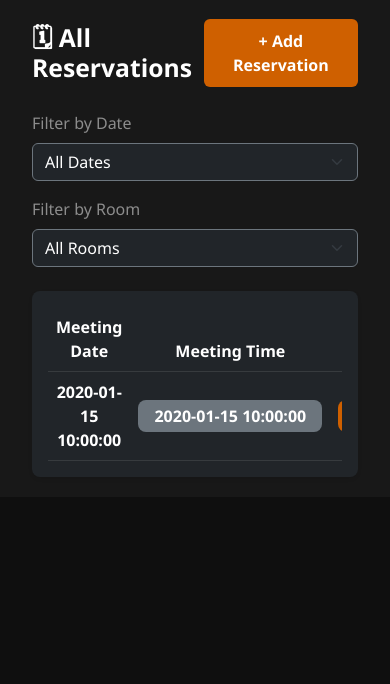
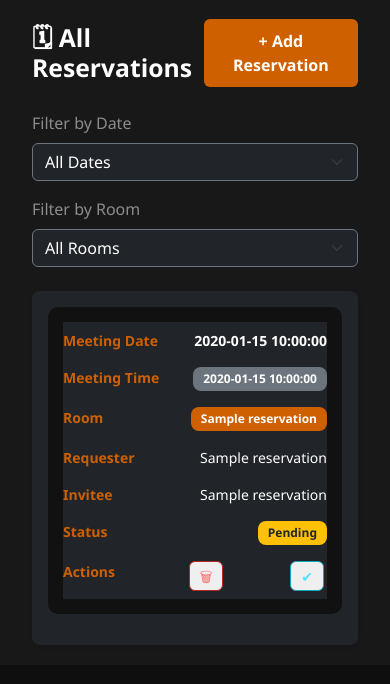
Before and after one commit to mckinsey664/booking, a Flask app: template templates/admin_reservations.html in a window 390 px wide. Shown: the part 77-761 px from the top of the page. Run offline with Flask 3, Linux system fonts and the light colour scheme; the template is opened without the code that fills it: most values are stand-ins (such as "Sample title", 1, 10 or a date in 2020); parts of the project's set-up code (start-up, migrations or seed data) failed here and were passed over.

Commit message:
chnage reservation design v1

```diff
--- a/templates/admin_reservations.html
+++ b/templates/admin_reservations.html
@@ -67,30 +67,30 @@
           <tr class="align-middle text-center">
 
             <!-- 📅 DATE -->
-            <td class="text-white fw-semibold">{{ r['date'] }}</td>
+            <td data-label="Meeting Date" class="text-white fw-semibold">{{ r['date'] }}</td>
 
             <!-- ⏰ TIME -->
-            <td>
+            <td data-label="Meeting Time">
               <span class="badge bg-secondary fs-6 px-3 py-2">{{ r['start_time'] }}</span>
             </td>
 
             <!-- 🏠 ROOM -->
-            <td>
+            <td data-label="Room">
               <span class="badge bg-brand text-white fs-6 px-3 py-2">{{ r['room_name'] }}</span>
             </td>
 
             <!-- 👤 REQUESTER -->
-            <td class="text-white">
+            <td data-label="Requester" class="text-white">
               {{ r['booker_name'] }}
             </td>
 
             <!-- 👤 INVITEE -->
-            <td class="text-white">
+            <td data-label="Invitee" class="text-white">
               {{ r['entity_name'] }}
             </td>
 
             <!-- 🔵 STATUS -->
-            <td>
+            <td data-label="Status">
               {% if r['status'] == 'Approved' %}
               <span class="badge bg-success px-3 py-2">Confirmed</span>
 
@@ -107,7 +107,7 @@
             </td>
 
             <!-- 🗑 DELETE -->
-            <td>
+            <td data-label="Actions">
               <form action="{{ url_for('delete_reservation', reservation_id=r['id']) }}" method="post" class="d-inline">
                 <button type="submit" class="action-btn btn-delete"
                         onclick="return confirm('Are you sure you want to delete this reservation?');">
@@ -121,8 +121,6 @@
                   ✔
                   </button>
               </form>
-
-
             </td>
 
           </tr>
@@ -327,6 +325,56 @@ td form {
 .action-btn:hover {
     transform: scale(1.07);
 }
+/* 📱 MAKE TABLE RESPONSIVE ON MOBILE (NO HORIZONTAL SCROLL) */
+@media (max-width: 768px) {
+
+  /* Hide table header */
+  table.table-dark thead {
+    display: none;
+  }
+
+  /* Each row becomes a block card */
+  table.table-dark tbody tr {
+    display: block;
+    margin-bottom: 15px;
+    background: #111;
+    padding: 15px;
+    border-radius: 10px;
+    text-align: left !important;
+  }
+
+  /* Cells become 2-column layout: label + value */
+  table.table-dark tbody tr td {
+    display: flex;
+    justify-content: space-between;
+    padding: 8px 0;
+    border: none !important;
+    font-size: 14px;
+    white-space: normal !important;
+  }
+
+  /* Labels shown before each value */
+  table.table-dark tbody tr td::before {
+    content: attr(data-label);
+    font-weight: 600;
+    color: #CF6000;
+    margin-right: 10px;
+    flex-shrink: 0;
+  }
+
+  /* Badges shrink nicely */
+  .badge {
+    font-size: 12px !important;
+    padding: 6px 10px !important;
+  }
+
+  /* Buttons resize */
+  .action-btn {
+    width: 34px !important;
+    height: 30px !important;
+    font-size: 14px !important;
+  }
+}
 
 </style>
 
```
Lines whose indentation alone changed are shown as unchanged.
